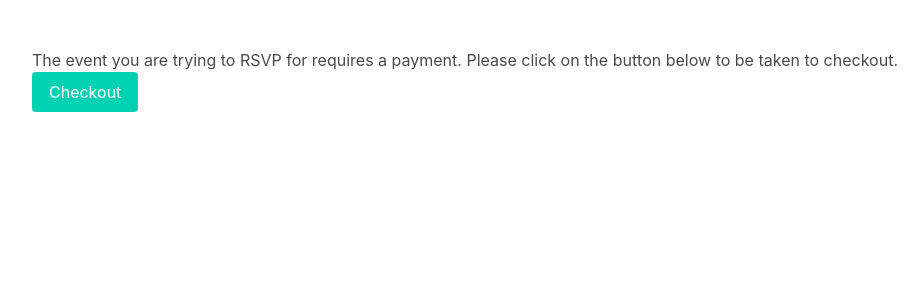
After one commit to Macrosoft-Event-Finder/macrosoft-event-finder, a Flask app: page /confirm_payment in a window 1280 px wide. The commit adds this page. Shown: the top 300 px of the page, without its empty margins (32-956 px from the left). Run offline with Flask 3, Linux system fonts and the light colour scheme; parts of the project's set-up code (start-up, migrations or seed data) failed here and were passed over; some libraries are stand-ins or nearby versions.

Commit message:
fixed rsvp button redirect

```diff
--- a/placeholder/website/main/views.py
+++ b/placeholder/website/main/views.py
@@ -62,6 +62,10 @@ def create_event():
         return redirect(url_for('main.homepage'))
     return render_template('create_event.html', eventForm=eventForm)
 
+@main.route("/confirm_payment")
+def confirm_payment():
+    return render_template("confirm_payment.html")
+
 @main.route("/config")
 def get_publishable_key():
     stripe_config = {"publicKey": "pk_test_51P4ASURrWMk3kdo04r3ahTD308dHHV5EeELFbVOZ6ihR9t3iCBIe7o98vlvzBS7MQVJqklW1xsjxT7VUuT98T1N500aHs2qBfv"}
--- a/placeholder/website/templates/base.html
+++ b/placeholder/website/templates/base.html
@@ -1,5 +1,4 @@
 {% extends "bootstrap/base.html" %}
-{% include "main.html" %}
 
 {% block title %}Home{% endblock %}
 
--- /dev/null
+++ b/placeholder/website/templates/confirm_payment.html
@@ -0,0 +1,11 @@
+{% extends "main.html" %}
+
+{% block content %}
+<title>Confirm Payment</title>
+  <section class="section">
+    <div class="container">
+        <h1>The event you are trying to RSVP for requires a payment. Please click on the button below to be taken to checkout.</h1>
+        <button class="button is-primary" id="submitBtn">Checkout</button>
+    </div>
+  </section>
+{% endblock %}
--- a/placeholder/website/templates/event_page.html
+++ b/placeholder/website/templates/event_page.html
@@ -44,9 +44,9 @@
 
 <h4>Spots remaining: {{ event.capacity }}/{{ event.capacity }}</h4>
 
-<button class="rsvp_button" id="submitBtn">RSVP here</button>
-
-
+<form action="{{ url_for('main.confirm_payment') }}" method="GET">
+<button class="rsvp_button">RSVP here</button>
+</form>
 
 </div>
 {% endfor %}
```
